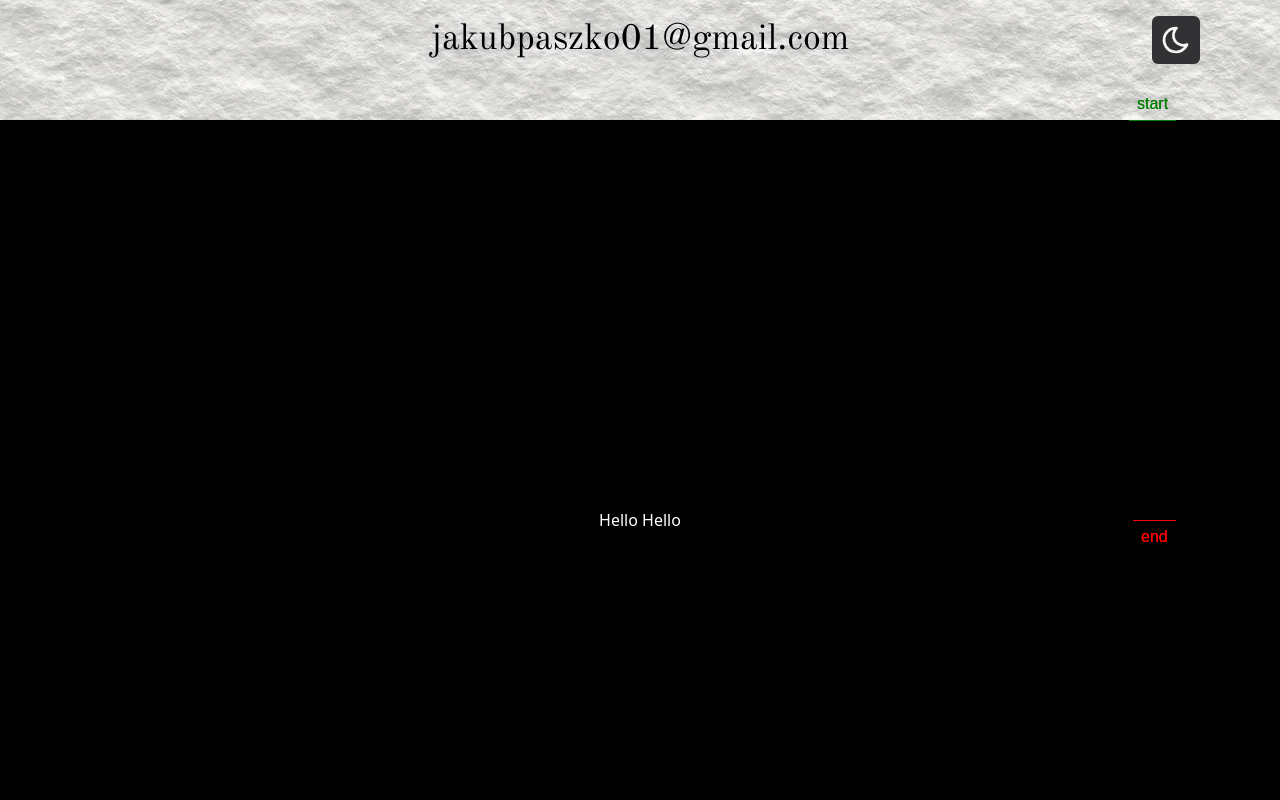
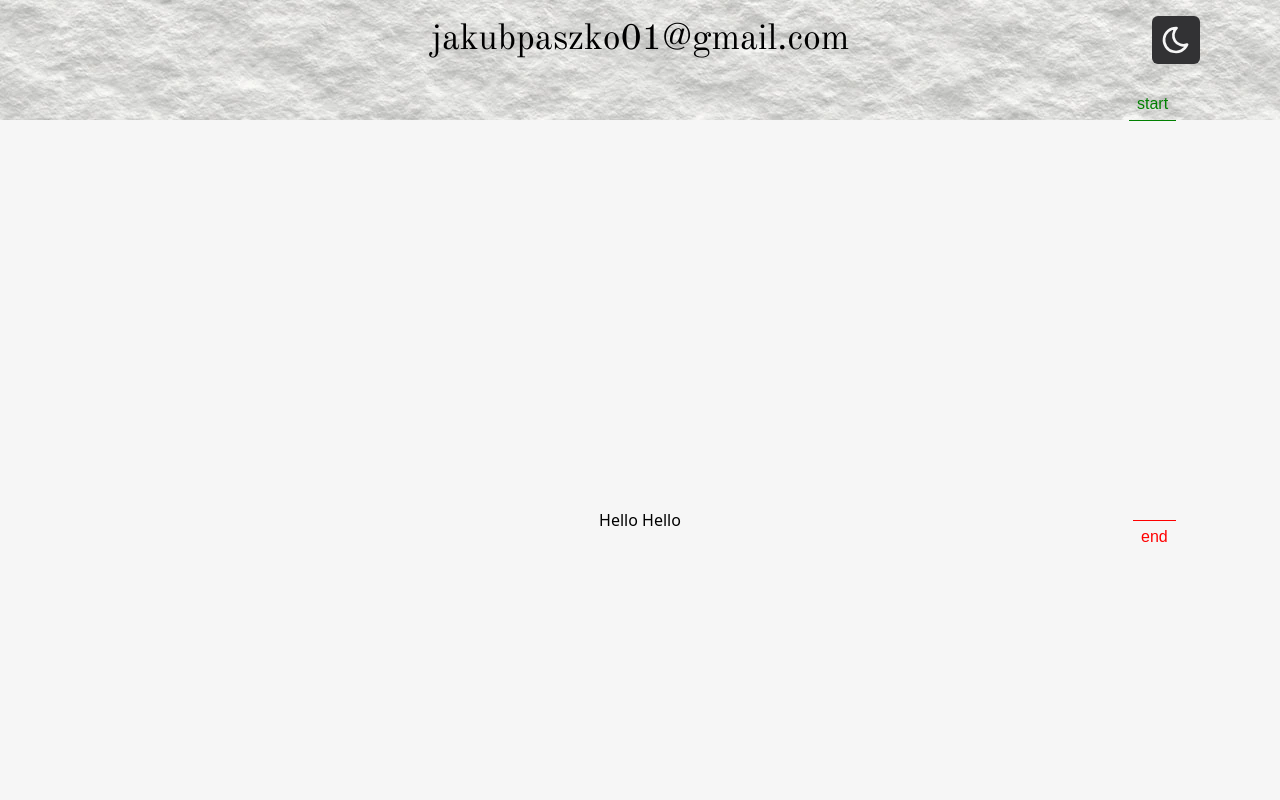
Before and after one commit to JakubPaszko2001/portfolio, a React (Create React App) app: page / in a window 1280 px wide. Shown: the part 680-1480 px from the top of the page. Built offline with nearby package versions, Linux system fonts and the light colour scheme.

Commit message:
dzialajaca 1 czesc animacji gsap

```diff
--- a/src/components/About.jsx
+++ b/src/components/About.jsx
@@ -5,7 +5,8 @@ gsap.registerPlugin(ScrollTrigger);
 
 const About = () => {
   useEffect(() => {
-    gsap.to(".text", {
+    const ctx = gsap.context(() => {
+      gsap.to(".texttt", {
         scrollTrigger: {
           trigger: ".first",
           markers: true,
@@ -14,14 +15,16 @@ const About = () => {
           pin: ".first",
           scrub: 2,
         },
-      opacity: 1,
+        opacity: 0,
       });
     });
+    return () => ctx.revert();
+  }, []);
 
   return (
     <div>
-      <div className="first flex justify-center items-center h-screen w-screen bg-black dark:bg-dark">
-        <h1 className="text text-white">Hello Hello</h1>
+      <div className="first flex justify-center items-center h-screen w-screen bg-light dark:bg-dark">
+        <h1 className="texttt">Hello Hello</h1>
       </div>
       <div className="second h-screen w-screen bg-black"></div>
     </div>
--- a/src/components/Main.jsx
+++ b/src/components/Main.jsx
@@ -23,7 +23,7 @@ const Main = () => {
       document.documentElement.classList.remove("dark");
     }
   }, [theme]);
-
+  // Dodac gsap.context revert aby wlaczyc od nowa animacje https://greensock.com/docs/v3/GSAP/gsap.context()
   // Przycisk zmiany light/dark
   const handleThemeSwitch = () => {
     setTheme(theme === "dark" ? "light" : "dark");
```
Lines whose indentation alone changed are shown as unchanged.
